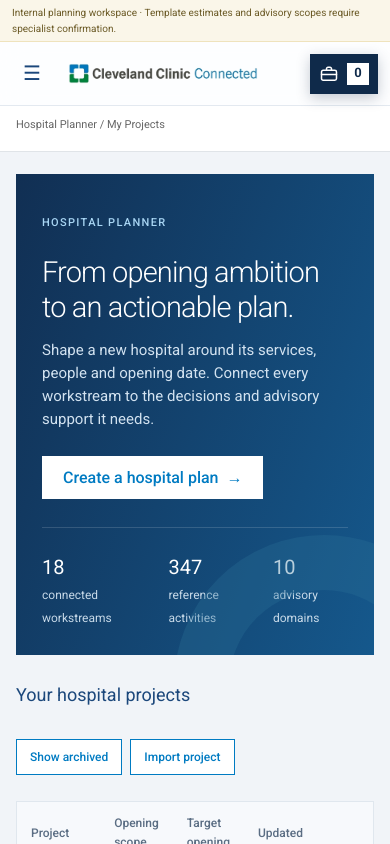
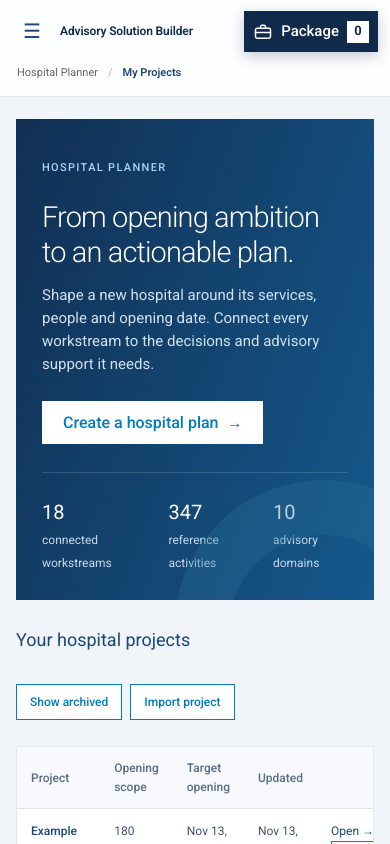
Before and after one commit to cc-iem/iem-advisory, a website: page index.html in a window 390 px wide. Drawn offline with Linux system fonts and the light colour scheme.

Commit message:
Unify the header and add clickable breadcrumb navigation

```diff
--- a/assets/app.js
+++ b/assets/app.js
@@ -1232,7 +1232,6 @@
   window.addEventListener("resize", updateSection);
 
   /* ---------------- Start ---------------- */
-  if (CONFIG.showPrototypeNotice === false) $("#protoNote").hidden = true;
   if (CONFIG.contactEmail) {
     var cl = $("#contactEmailLink"); if (cl) cl.href = "mailto:" + CONFIG.contactEmail;
     $("#footerEmail").href = "mailto:" + CONFIG.contactEmail;
--- a/assets/config.js
+++ b/assets/config.js
@@ -10,8 +10,5 @@ window.CC_CONFIG = {
   inquiryEndpoint: "",
 
   /* Shown in the contact section and footer. */
-  contactEmail: "ccconnected@ccf.org",
-
-  /* Shows the review banner at the top of the page. Set to false for production. */
-  showPrototypeNotice: true
+  contactEmail: "ccconnected@ccf.org"
 };
--- a/assets/workspace.css
+++ b/assets/workspace.css
@@ -10,16 +10,6 @@ body {
   flex-direction: column;
   font-size: 15px;
 }
-.proto-note {
-  flex: none;
-  padding: 5px 0;
-  font-size: 12px;
-  background: #faf6e9;
-}
-.proto-note .wrap {
-  max-width: none;
-  padding: 0 24px;
-}
 .app-bar {
   position: relative;
   flex: none;
@@ -27,21 +17,28 @@ body {
   box-shadow: none;
 }
 .app-bar-row {
+  height: auto;
   min-height: 68px;
   padding: 10px 24px;
   gap: 16px;
+  align-items: center;
+  flex-wrap: nowrap;
 }
 .app-id {
-  flex: 1;
+  flex: none;
   min-width: 0;
 }
 .app-logo {
-  width: 235px;
+  width: 196px;
   height: auto;
   display: block;
 }
 .app-name {
-  font-size: 15px;
+  font-size: 14px;
+  text-decoration: none;
+}
+.app-name:hover {
+  color: var(--blue);
 }
 .app-tag {
   font-size: 11px;
@@ -81,20 +78,53 @@ body {
   flex-direction: column;
   background: var(--shell-bg);
 }
-.context-bar {
-  flex: none;
-  min-height: 46px;
-  background: #fff;
-  border-bottom: 1px solid var(--rule);
-  padding: 12px 30px;
-  display: flex;
-  justify-content: space-between;
-  gap: 12px;
-  font-size: 12px;
+.page-breadcrumb {
+  flex: 1;
+  min-width: 0;
+  overflow-x: auto;
+  scrollbar-width: thin;
+  padding: 4px 0 4px 16px;
+  border-left: 1px solid var(--rule);
+  font-size: 13px;
   color: var(--slate);
 }
-.context-note {
-  opacity: 0.8;
+.page-breadcrumb ol {
+  display: flex;
+  align-items: center;
+  width: max-content;
+  min-width: 100%;
+  list-style: none;
+  margin: 0;
+  padding: 0;
+}
+.page-breadcrumb li {
+  display: flex;
+  align-items: center;
+  flex: none;
+}
+.page-breadcrumb li + li::before {
+  content: "/";
+  color: #a4b1be;
+  margin: 0 5px;
+}
+.page-breadcrumb a {
+  display: block;
+  padding: 7px 5px;
+  color: inherit;
+  text-decoration: none;
+  border-radius: 4px;
+  white-space: nowrap;
+}
+.page-breadcrumb a:hover {
+  background: #edf3f8;
+  color: var(--navy);
+}
+.page-breadcrumb a[aria-current="page"] {
+  color: var(--navy);
+  font-weight: 600;
+}
+.app-bar .cart-button {
+  flex: none;
 }
 main#top {
   overflow: auto;
@@ -1030,10 +1060,6 @@ main#top {
   }
 }
 @media (max-width: 1100px) {
-  .app-name,
-  .app-divider {
-    display: none;
-  }
   .stat-grid {
     grid-template-columns: repeat(2, minmax(0, 1fr));
   }
@@ -1050,6 +1076,12 @@ main#top {
   }
   .planner-grid {
     grid-template-columns: 1fr;
+  }
+}
+@media (max-width: 1280px) {
+  .app-logo,
+  .app-divider {
+    display: none;
   }
 }
 @media (max-width: 760px) {
@@ -1087,6 +1119,11 @@ main#top {
     flex: 1;
     min-width: 0;
   }
+  .app-name {
+    font-size: 12px;
+    overflow: hidden;
+    text-overflow: ellipsis;
+  }
   .shell-toggle {
     min-width: 40px;
     min-height: 44px;
@@ -1099,8 +1136,7 @@ main#top {
   .form-field select {
     font-size: 16px;
   }
-  .app-tag,
-  .context-note {
+  .app-tag {
     display: none;
   }
   .cart-label {
@@ -1109,15 +1145,19 @@ main#top {
   .app-bar .cart-button {
     padding: 8px;
   }
-  .proto-note {
-    font-size: 10px;
+  .app-bar-row {
+    flex-wrap: wrap;
+    gap: 2px 8px;
   }
-  .proto-note .wrap {
-    padding: 0 12px;
+  .page-breadcrumb {
+    order: 3;
+    flex: 1 0 100%;
+    padding: 0;
+    border-left: 0;
+    font-size: 11px;
   }
-  .context-bar {
-    padding: 10px 16px;
-    font-size: 11px;
+  .app-bar .cart-label {
+    display: inline;
   }
   #plannerContent {
     padding: 22px 16px;
@@ -1189,10 +1229,8 @@ main#top {
     height: auto;
   }
   .app-bar,
-  .proto-note,
   .workspace-nav,
   .nav-resizer,
-  .context-bar,
   .page-actions,
   .planner-toolbar {
     display: none !important;
--- a/assets/workspace.js
+++ b/assets/workspace.js
@@ -308,6 +308,48 @@
       domain: parts[0] === "catalog" ? parts[1] : null,
     };
   }
+  function renderBreadcrumb() {
+    let crumbs;
+    if (route.section === "catalog") {
+      crumbs = [["Advisory catalog", "#catalog"]];
+      if (domain(route.domain))
+        crumbs.push([domain(route.domain).name, "#catalog/" + route.domain]);
+    } else if (route.section === "finder") {
+      crumbs = [["Guided Finder", "#finder"]];
+    } else {
+      crumbs = [["Hospital Planner", "#planner"]];
+      if (current) {
+        crumbs.push([current.name, projectURL("overview")]);
+        crumbs.push([
+          pages.find((p) => p[0] === route.page)[1],
+          projectURL(route.page),
+        ]);
+      } else {
+        crumbs.push(
+          route.page === "new"
+            ? ["New Project", "#planner/new"]
+            : ["My Projects", "#planner"],
+        );
+      }
+    }
+    $("#pageBreadcrumb").innerHTML =
+      "<ol>" +
+      crumbs
+        .map(
+          ([label, href], i) =>
+            '<li><a href="' +
+            esc(href) +
+            '" title="' +
+            esc(label) +
+            '"' +
+            (i === crumbs.length - 1 ? ' aria-current="page"' : "") +
+            ">" +
+            esc(label) +
+            "</a></li>",
+        )
+        .join("") +
+      "</ol>";
+  }
   function render() {
     route = parseRoute();
     current = projects.find((p) => p.id === route.id) || null;
@@ -325,21 +367,7 @@
     $("#finder").hidden = route.section !== "finder";
     $("#portfolio").hidden = route.section !== "catalog";
     $("#planner").hidden = route.section !== "planner";
-    $("#pageBreadcrumb").textContent =
-      route.section === "catalog"
-        ? "Advisory catalog" +
-          (route.domain
-            ? " / " + (domain(route.domain)?.name || "All offerings")
-            : "")
-        : route.section === "finder"
-          ? "Guided Finder"
-          : current
-            ? "Hospital Planner / " +
-              current.name +
-              " / " +
-              (pages.find((p) => p[0] === route.page)?.[1] || "Overview")
-            : "Hospital Planner / " +
-              (route.page === "new" ? "New Project" : "My Projects");
+    renderBreadcrumb();
     if (route.section === "catalog")
       window.CCApp.catalog(domain(route.domain) ? route.domain : null);
     if (route.section === "finder")
--- a/index.html
+++ b/index.html
@@ -18,17 +18,10 @@
       rel="stylesheet"
     />
     <link rel="stylesheet" href="assets/styles.css" />
-    <link rel="stylesheet" href="assets/workspace.css?v=20261113-4" />
+    <link rel="stylesheet" href="assets/workspace.css?v=20261113-7" />
   </head>
   <body>
     <a class="skip-link" href="#top" data-skip-main>Skip to main content</a>
-
-    <div class="proto-note" id="protoNote" role="note">
-      <div class="wrap">
-        Internal planning workspace · Template estimates and advisory scopes
-        require specialist confirmation.
-      </div>
-    </div>
 
     <header class="app-bar">
       <div class="app-bar-row">
@@ -52,9 +45,14 @@
             decoding="async"
           />
           <span class="app-divider" aria-hidden="true"></span>
-          <span class="app-name">Advisory Solution Builder</span>
+          <a class="app-name" href="#planner">Advisory Solution Builder</a>
           <span class="app-tag">Internal</span>
         </div>
+        <nav
+          class="page-breadcrumb"
+          id="pageBreadcrumb"
+          aria-label="Breadcrumb"
+        ></nav>
         <nav class="view-tabs" aria-label="Sections" hidden>
           <a
             class="view-tab"
@@ -182,10 +180,6 @@
         tabindex="0"
       ></div>
       <div class="workspace-main">
-        <div class="context-bar">
-          <span id="pageBreadcrumb">Hospital Planner</span
-          ><span class="context-note">Cleveland Clinic Connected</span>
-        </div>
         <main id="top" tabindex="-1">
           <section id="planner" aria-label="Hospital Planner" hidden>
             <div id="plannerContent"></div>
@@ -372,14 +366,14 @@
     <script src="data/products.js"></script>
     <script src="data/finder.js"></script>
     <script src="data/packages.js"></script>
-    <script src="assets/config.js"></script>
+    <script src="assets/config.js?v=20261113-6"></script>
     <script src="data/domains.js?v=20261113-4"></script>
     <script src="data/greenfield-template.js?v=20261113-2"></script>
     <script src="assets/engine.js"></script>
     <script src="assets/planner-engine.js?v=20261113-2"></script>
     <script src="data/example-project.js?v=1"></script>
     <script src="assets/planner-export.js?v=20261113-2"></script>
-    <script src="assets/app.js?v=20261113-5"></script>
-    <script src="assets/workspace.js?v=20261113-4"></script>
+    <script src="assets/app.js?v=20261113-6"></script>
+    <script src="assets/workspace.js?v=20261113-6"></script>
   </body>
 </html>
```
Also changed, not shown: verification/unified-header.json (added, +39 -0 lines), verification/unified-header-mobile.jpg (added), verification/unified-header.jpg (added).
